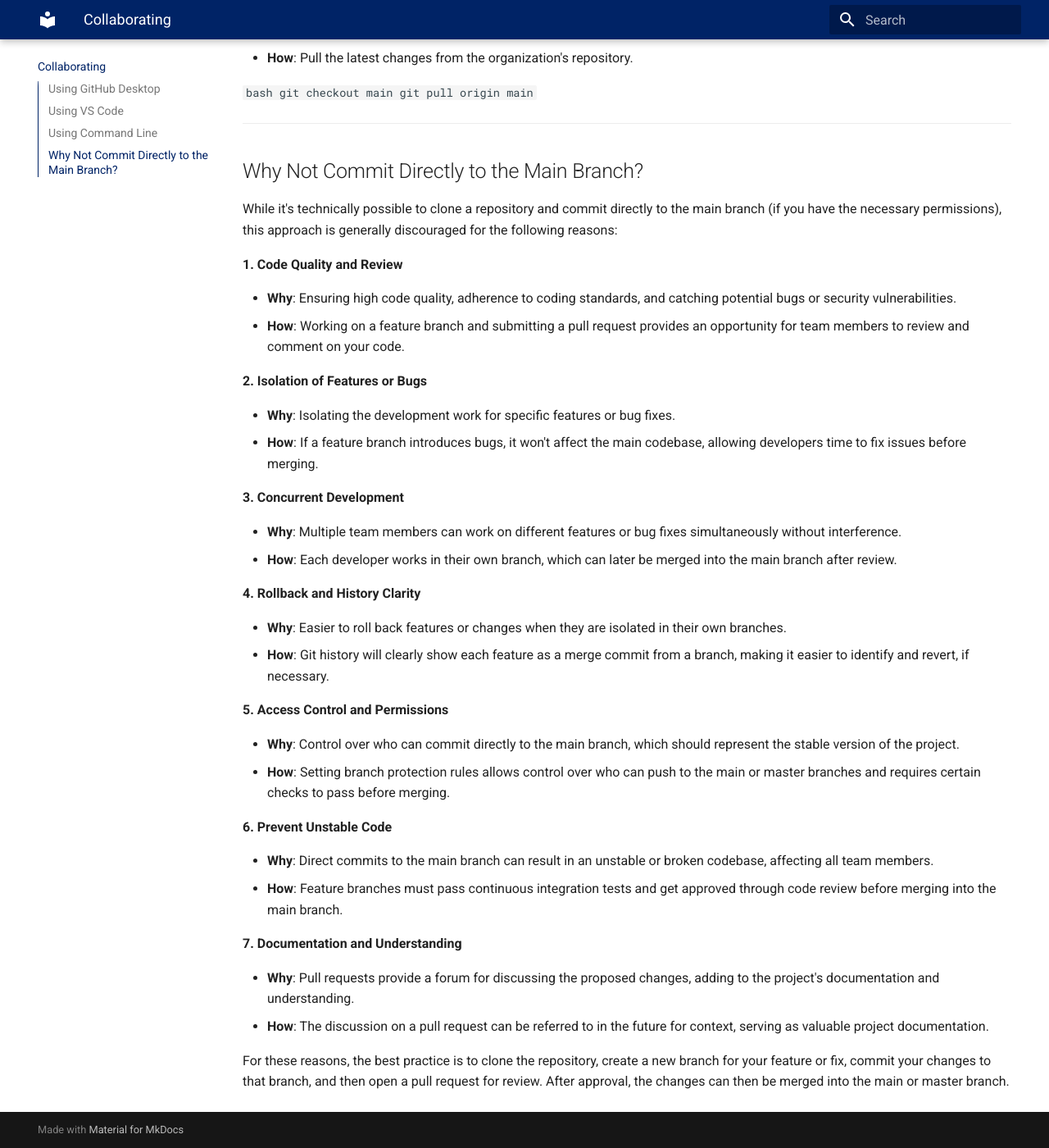
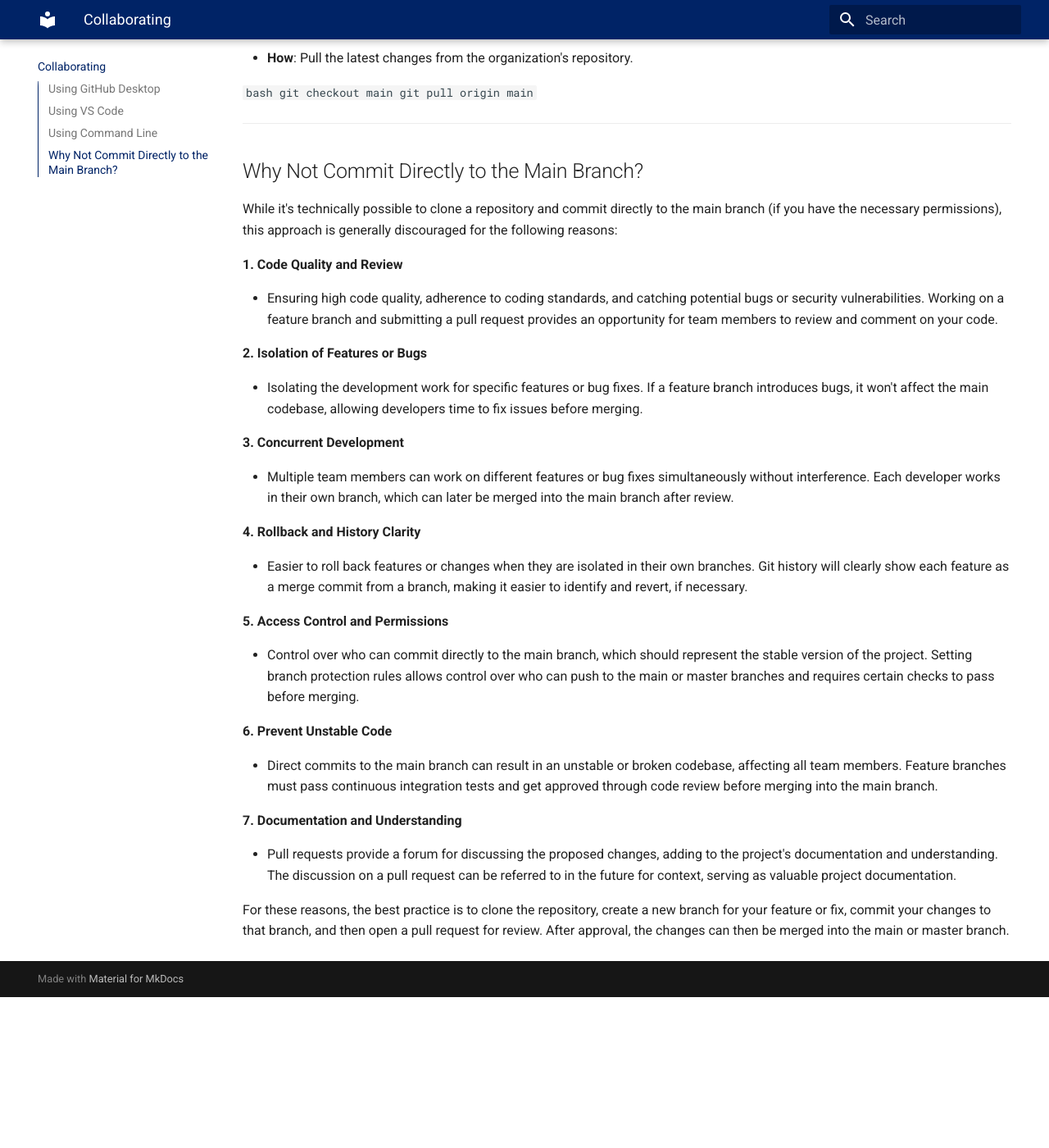
Before and after one commit to swat-model/swat-model.github.io, an MkDocs documentation site: the page built from docs/collaborating.md, in a window 1280 px wide and 1400 px high, scrolled down 5426 px. Shown: the whole window at 82% size. Built offline with MkDocs 1.6.1 and Material for MkDocs 9.7.7, drawn with Linux system fonts in a browser that asks for light colours; after the commit the page ends 6642 px from its top, so only the background shows below that.

Commit message:
update collaborating.md

```diff
--- a/docs/collaborating.md
+++ b/docs/collaborating.md
@@ -286,37 +286,30 @@ While it's technically possible to clone a repository and commit directly to the
 
 **1. Code Quality and Review**
 
-- **Why**: Ensuring high code quality, adherence to coding standards, and catching potential bugs or security vulnerabilities.
-- **How**: Working on a feature branch and submitting a pull request provides an opportunity for team members to review and comment on your code.
+- Ensuring high code quality, adherence to coding standards, and catching potential bugs or security vulnerabilities. Working on a feature branch and submitting a pull request provides an opportunity for team members to review and comment on your code.
 
 **2. Isolation of Features or Bugs**
 
-- **Why**: Isolating the development work for specific features or bug fixes.
-- **How**: If a feature branch introduces bugs, it won't affect the main codebase, allowing developers time to fix issues before merging.
+- Isolating the development work for specific features or bug fixes. If a feature branch introduces bugs, it won't affect the main codebase, allowing developers time to fix issues before merging.
 
 **3. Concurrent Development**
 
-- **Why**: Multiple team members can work on different features or bug fixes simultaneously without interference.
-- **How**: Each developer works in their own branch, which can later be merged into the main branch after review.
+- Multiple team members can work on different features or bug fixes simultaneously without interference. Each developer works in their own branch, which can later be merged into the main branch after review.
 
 **4. Rollback and History Clarity**
 
-- **Why**: Easier to roll back features or changes when they are isolated in their own branches.
-- **How**: Git history will clearly show each feature as a merge commit from a branch, making it easier to identify and revert, if necessary.
+- Easier to roll back features or changes when they are isolated in their own branches. Git history will clearly show each feature as a merge commit from a branch, making it easier to identify and revert, if necessary.
 
 **5. Access Control and Permissions**
 
-- **Why**: Control over who can commit directly to the main branch, which should represent the stable version of the project.
-- **How**: Setting branch protection rules allows control over who can push to the main or master branches and requires certain checks to pass before merging.
+- Control over who can commit directly to the main branch, which should represent the stable version of the project. Setting branch protection rules allows control over who can push to the main or master branches and requires certain checks to pass before merging.
 
 **6. Prevent Unstable Code**
 
-- **Why**: Direct commits to the main branch can result in an unstable or broken codebase, affecting all team members.
-- **How**: Feature branches must pass continuous integration tests and get approved through code review before merging into the main branch.
+- Direct commits to the main branch can result in an unstable or broken codebase, affecting all team members. Feature branches must pass continuous integration tests and get approved through code review before merging into the main branch.
 
 **7. Documentation and Understanding**
 
-- **Why**: Pull requests provide a forum for discussing the proposed changes, adding to the project's documentation and understanding.
-- **How**: The discussion on a pull request can be referred to in the future for context, serving as valuable project documentation.
+- Pull requests provide a forum for discussing the proposed changes, adding to the project's documentation and understanding. The discussion on a pull request can be referred to in the future for context, serving as valuable project documentation.
 
 For these reasons, the best practice is to clone the repository, create a new branch for your feature or fix, commit your changes to that branch, and then open a pull request for review. After approval, the changes can then be merged into the main or master branch.
```
